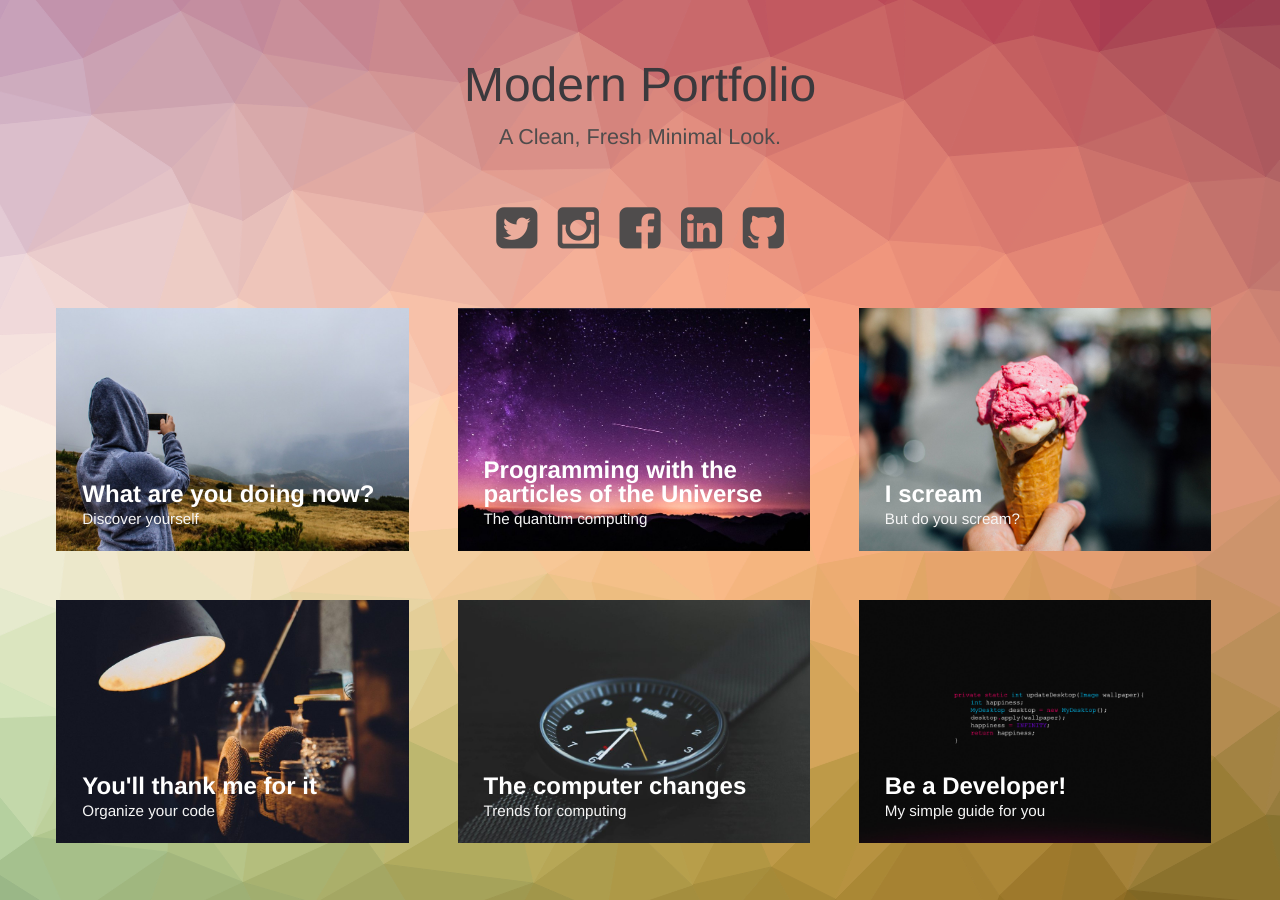
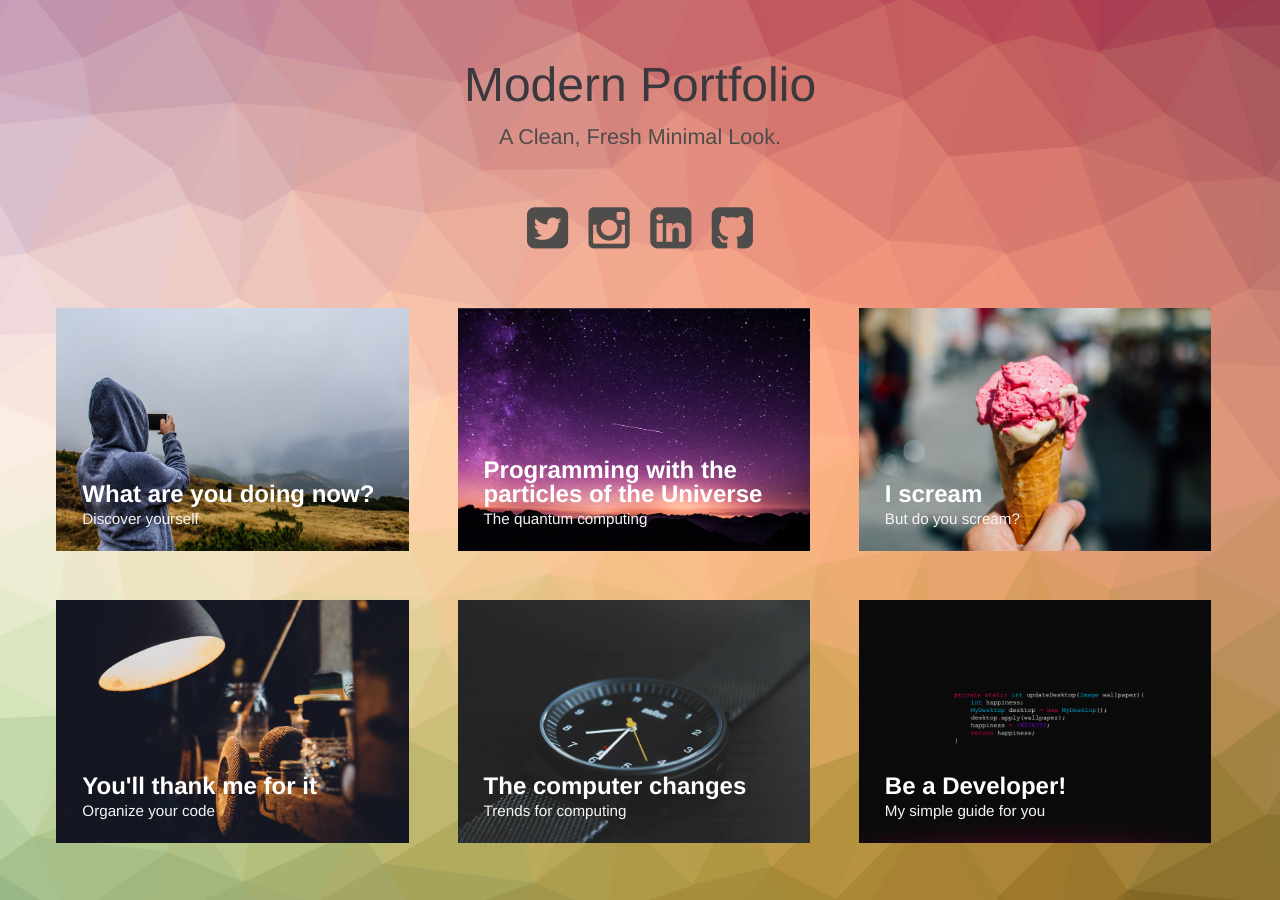
Before and after one commit to augsmachado/augsmachado.github.io, a Jekyll site: the page built from index.html, in a window 1280 px wide. Built offline with Jekyll 4.4.1, drawn with Linux system fonts in a browser that asks for light colours.

Commit message:
Remove link Facebook

```diff
--- a/index.html
+++ b/index.html
@@ -32,7 +32,6 @@
         <nav class="links">
             <a href="https://twitter.com/augsmachado"><i class="fa fa-twitter-square fa-3x"></i></a>
             <a href="https://www.instagram.com/augsmachado/"><i class="fa fa-instagram fa-3x"></i></a>
-            <a href="https://www.facebook.com/augsmachado"><i class="fa fa-facebook-square fa-3x"></i></a>
             <a href="https://www.linkedin.com/in/augsmachado/"><i class="fa fa-linkedin-square fa-3x"></i></a>
             <a href="https://github.com/augsmachado"><i class="fa fa-github-square fa-3x"></i></a>
         </nav>
```
